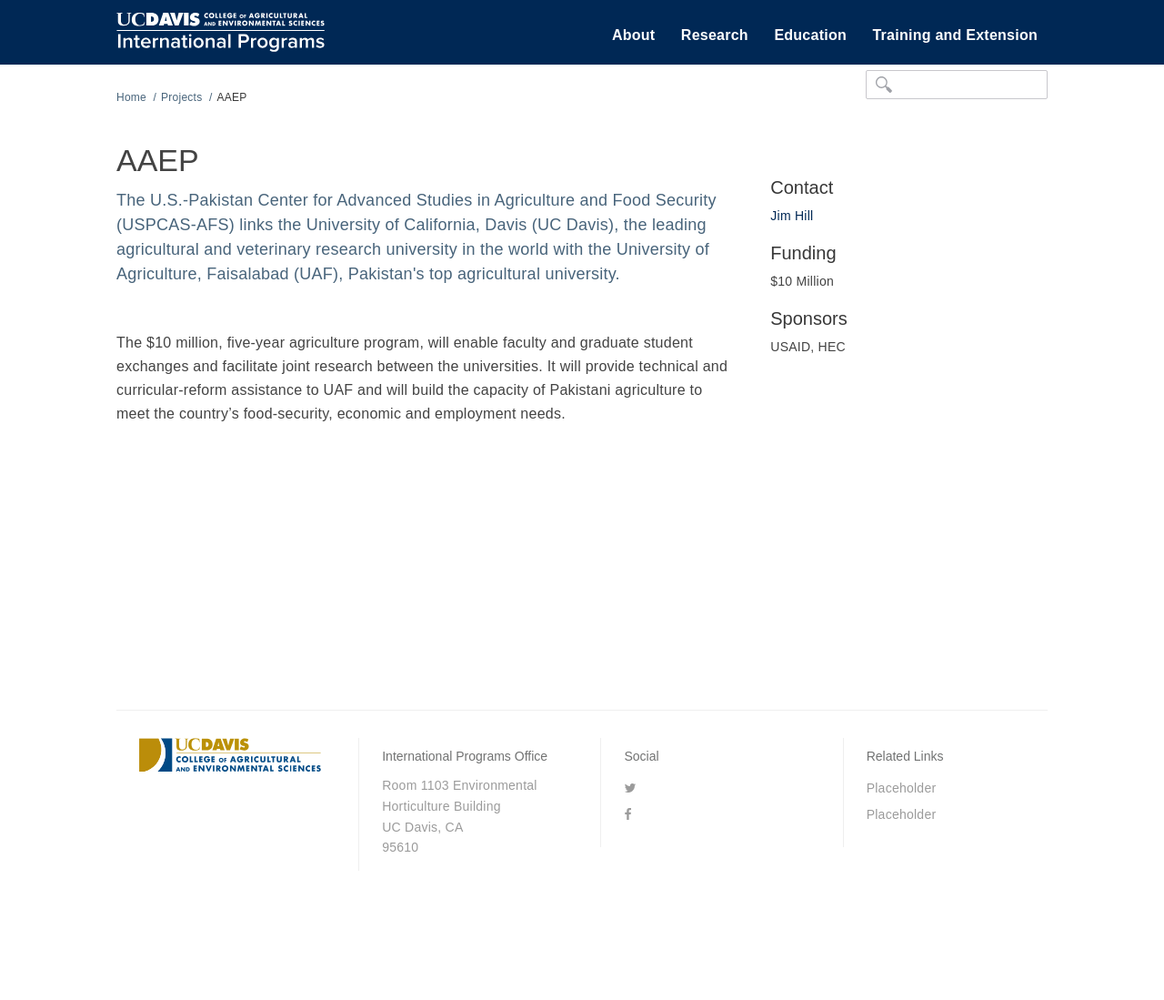
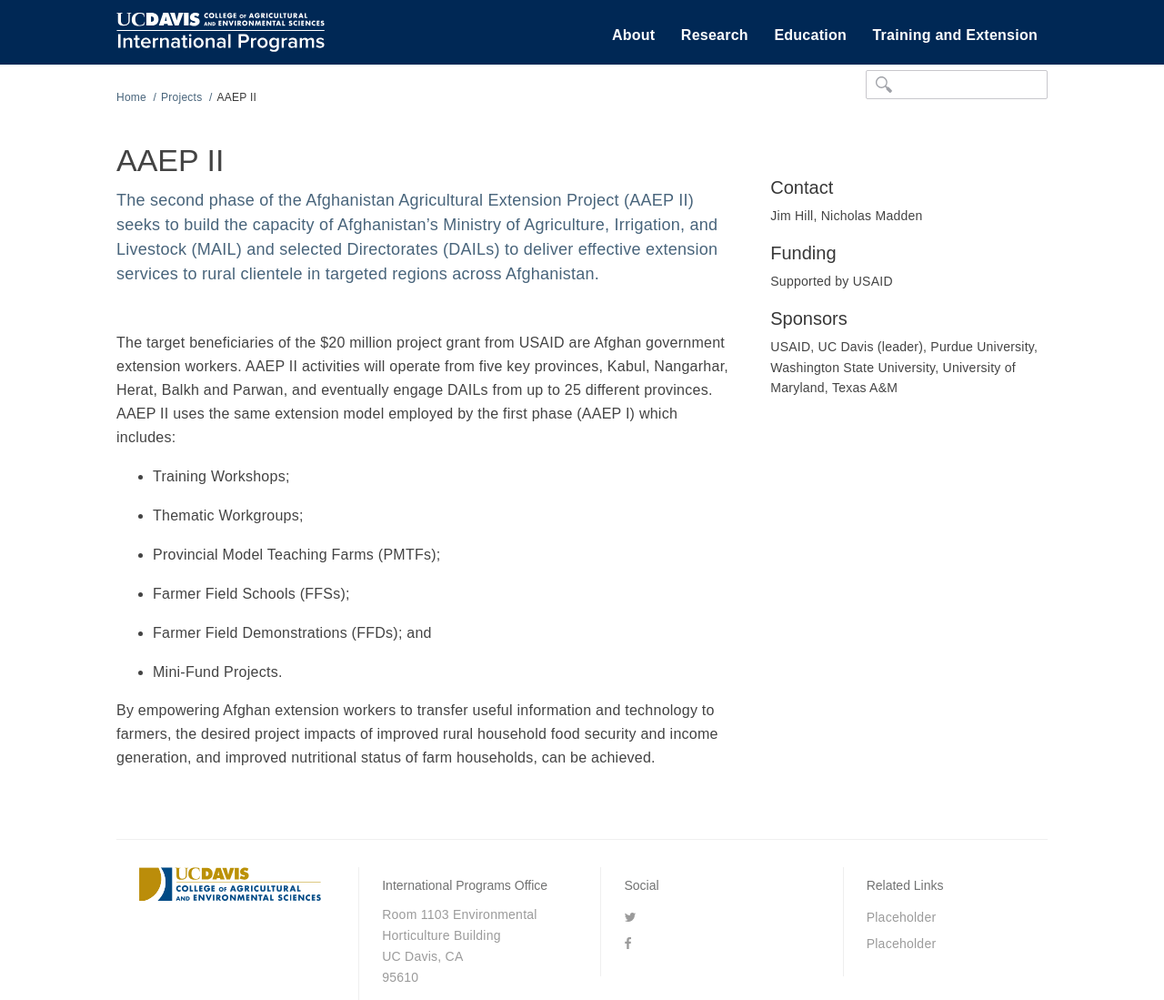
Before and after one commit to ucdavis/ip, a Jekyll site: the page built from _posts/projects/2016-09-17-AAEP.markdown, in a window 1280 px wide. Shown: the whole page at 91% size. Built offline with Jekyll 4.4.1, drawn with Linux system fonts in a browser that asks for light colours; nearby versions of some CDN libraries; before the commit the page ends 957 px from its top, so only the background shows below that.

Commit message:
project updates

```diff
--- a/_posts/projects/2015-11-01-eAfghanag.markdown
+++ b/_posts/projects/2015-11-01-eAfghanag.markdown
@@ -3,7 +3,7 @@
 title: E Afghan Ag
 description: eAfghan Ag is an on-line project that provides credible, relevant information to those helping farmers in Afghanistan
 category: "project"
-contact: <a href="mailto:mozbell@ucdavis.edu">Mark Bell (UC Davis)</a>
+contact: Mark Bell (UC Davis)
 more-info: http://eafghanag.ucdavis.edu/
 funding: Supported by the USAID - through the United States Department of Agriculture, Foreign Agricultural Service
 sponsors: USAID
--- a/_posts/projects/2015-11-01-ePakAg.markdown
+++ b/_posts/projects/2015-11-01-ePakAg.markdown
@@ -3,7 +3,7 @@
 title: E Pak Ag
 description: Using ICT to make credible, relevant information more available to those helping farmers in Pakistan
 category: "project"
-contact: <a href="mailto:mozbell@ucdavis.edu">Mark Bell (UC Davis)</a>
+contact: Mark Bell (UC Davis)
 more-info: http://epakag.ucdavis.edu/
 funding: Supported by USAID
 sponsors: CIMMYT, IRRI, ILRI, AVRDC and PARC
--- a/_posts/projects/2015-12-01-E-China-Apple.markdown
+++ b/_posts/projects/2015-12-01-E-China-Apple.markdown
@@ -3,7 +3,7 @@
 title: E China Apple
 description: The goal of e-China Apple is to work as part of the larger Cornell-managed "China Apple" project to help increase incomes of poor farmers in China (especially women farmers) while producing safer apples for the millions of consumers in China and around the world.
 category: "project"
-contact: <a href="mailto:mozbell@ucdavis.edu">Mark Bell (UC Davis)</a><br/><a href="mailto:#">Ralph Dean Christy</a>
+contact: <a href="mailto:mozbell@ucdavis.edu">Mark Bell (UC Davis)</a><br/>Ralph Dean Christy
 more-info: http://echina-apple.com/
 funding: Walmart Foundation
 sponsors: Cornell University, Shandong Agricultural University, Qingdao Agricultural University, and Shandong Extension Division of Fruits and Teas, Northwest Agriculture & Forestry University and Shaanxi Fruit Bureau
--- a/_posts/projects/2015-12-02-AIP.markdown
+++ b/_posts/projects/2015-12-02-AIP.markdown
@@ -3,7 +3,7 @@
 title: Agricultural Innovation Project
 description: Along with CIMMYT, as the lead, AVRDC, ILRI and IRRI, UC Davis is providing support for the 5-year USAID funded AIP.
 category: "project"
-contact: <a href="mailto:mozbell@ucdavis.edu">Jim Hill</a><br/><a href="mailto:mozbell@ucdavis.edu">Tom Rost</a><br/><a href="mailto:mozbell@ucdavis.edu">Louise Ferguson</a><br/><a href="mailto:mozbell@ucdavis.edu">Mark Bell</a>
+contact: Jim Hill<br/>Tom Rost<br/>Louise Ferguson<br/>Mark Bell
 more-info: http://echina-apple.com/
 funding: Walmart Foundation
 sponsors: Cornell University, Shandong Agricultural University, Qingdao Agricultural University, and Shandong Extension Division of Fruits and Teas, Northwest Agriculture & Forestry University and Shaanxi Fruit Bureau
--- a/_posts/projects/2015-12-03-CAS.markdown
+++ b/_posts/projects/2015-12-03-CAS.markdown
@@ -3,7 +3,7 @@
 title: Center for Advanced Studies
 description: The U.S.-Pakistan Center for Advanced Studies in Agriculture and Food Security (USPCAS-AFS) links the University of California, Davis (UC Davis), the leading agricultural and veterinary research university in the world with the University of Agriculture, Faisalabad (UAF), Pakistan's top agricultural university.
 category: "project"
-contact: <a href="mailto:mozbell@ucdavis.edu">Jim Hill</a>
+contact: Jim Hill
 funding: $10 Million
 sponsors: USAID, HEC
 image: /media/projects/CAS/project_banner
--- a/_posts/projects/2016-09-17-AAEP.markdown
+++ b/_posts/projects/2016-09-17-AAEP.markdown
@@ -1,15 +1,29 @@
 ---
 layout: project
-title: AAEP
-description: The U.S.-Pakistan Center for Advanced Studies in Agriculture and Food Security (USPCAS-AFS) links the University of California, Davis (UC Davis), the leading agricultural and veterinary research university in the world with the University of Agriculture, Faisalabad (UAF), Pakistan's top agricultural university.
+title: AAEP II
+description: The second phase of the Afghanistan Agricultural Extension Project (AAEP II) seeks to build the capacity of Afghanistan’s Ministry of Agriculture, Irrigation, and Livestock (MAIL) and selected Directorates (DAILs) to deliver effective extension services to rural clientele in targeted regions across Afghanistan.
 category: "project"
-contact: <a href="mailto:mozbell@ucdavis.edu">Jim Hill</a>
-funding: $10 Million
-sponsors: USAID, HEC
+contact: Jim Hill, Nicholas Madden
+funding: Supported by USAID
+sponsors: USAID, UC Davis (leader), Purdue University, Washington State University, University of Maryland, Texas A&M
 image: /media/projects/AAEP/project_banner
 permalink: /projects/AAEP
 tags:
-- pakistan
+- Afghanistan
 
 ---
-The $10 million, five-year agriculture program, will enable faculty and graduate student exchanges and facilitate joint research between the universities. It will provide technical and curricular-reform assistance to UAF and will build the capacity of Pakistani agriculture to meet the country's food-security, economic and employment needs.
+The target beneficiaries of the $20 million project grant from USAID are Afghan government extension workers. AAEP II activities will operate from five key provinces, Kabul, Nangarhar, Herat, Balkh and Parwan, and eventually engage DAILs from up to 25 different provinces. AAEP II uses the same extension model employed by the first phase (AAEP I) which includes:
+
+* Training Workshops;
+
+* Thematic Workgroups;
+
+* Provincial Model Teaching Farms (PMTFs);
+
+* Farmer Field Schools (FFSs);
+
+* Farmer Field Demonstrations (FFDs); and
+
+* Mini-Fund Projects.
+
+By empowering Afghan extension workers to transfer useful information and technology to farmers, the desired project impacts of improved rural household food security and income generation, and improved nutritional status of farm households, can be achieved.
```
